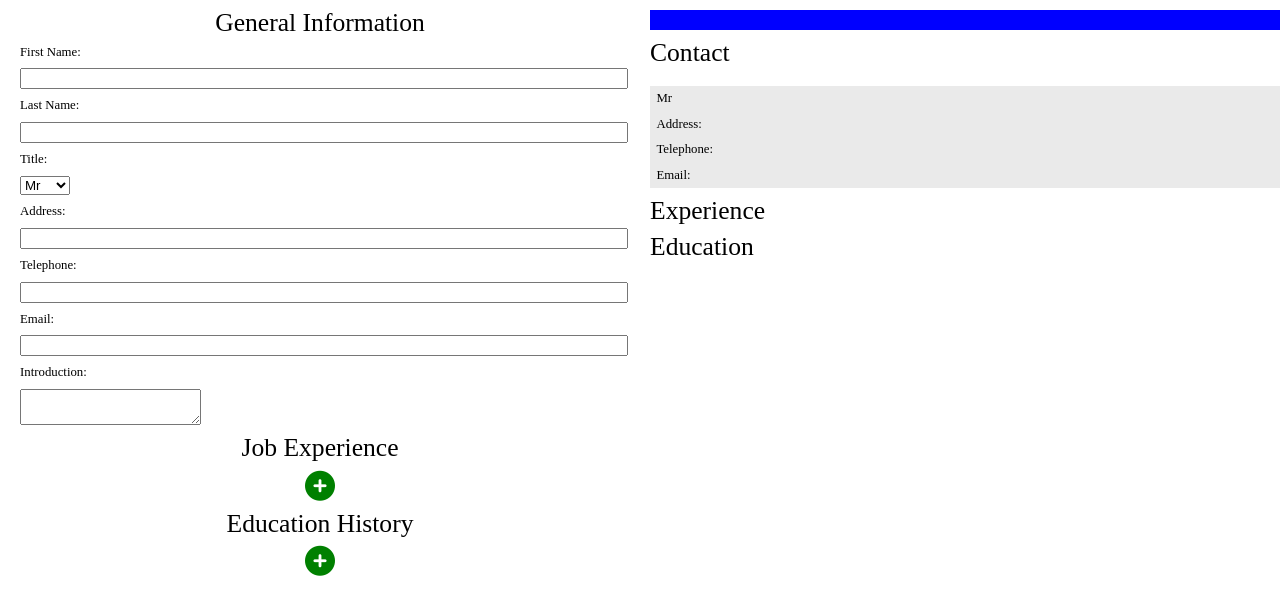
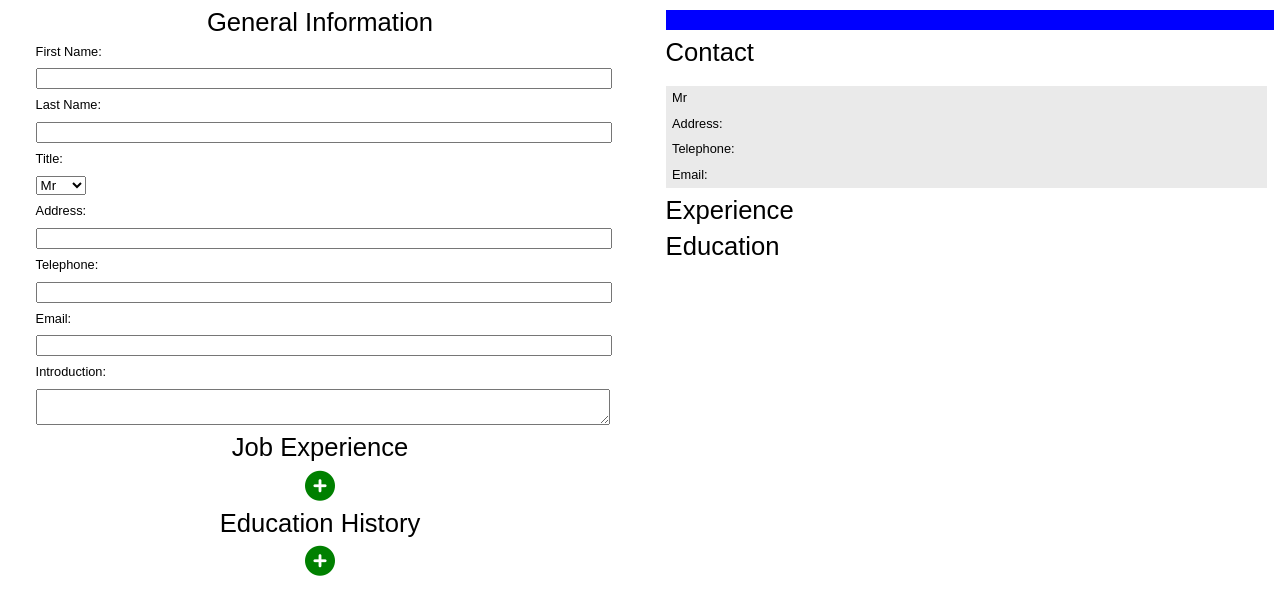
Before and after one commit to aaronkg1/cv-project, a React (Create React App) app: page / in a window 1280 px wide. Shown: the top 614 px of the page. Built offline with nearby package versions, Linux system fonts and the light colour scheme.

Commit message:
Package updates

```diff
--- a/package.json
+++ b/package.json
@@ -6,6 +6,7 @@
     "@testing-library/jest-dom": "^5.16.4",
     "@testing-library/react": "^13.2.0",
     "@testing-library/user-event": "^13.5.0",
+    "date-fns": "^2.28.0",
     "lodash": "^4.17.21",
     "react": "^18.1.0",
     "react-dom": "^18.1.0",
--- a/src/styles/forms.css
+++ b/src/styles/forms.css
@@ -20,3 +20,7 @@
 input {
   width: 100%;
 }
+
+textarea {
+  width: 100%;
+}
--- a/src/styles/index.css
+++ b/src/styles/index.css
@@ -122,10 +122,12 @@ table {
   border-collapse: collapse;
   border-spacing: 0;
 }
+@import url("https://fonts.googleapis.com/css2?family=Manrope:wght@200;300;400;500;600;700;800&display=swap");
 
 :root {
   font-size: 1vw;
   box-sizing: border-box;
+  font-family: "Manrope", sans-serif;
 }
 
 .main-container {
@@ -135,7 +137,7 @@ table {
 
 .half-page {
   width: 50%;
-  padding: 10px 10px 10px 10px;
+  padding: 10px 2rem 10px 2rem;
 }
 
 h1 {
--- /dev/null
+++ b/src/utilities/capitalise-all-words.js
@@ -0,0 +1,14 @@
+import _ from "lodash";
+
+function capitalise(string) {
+  const splitString = string.toLowerCase().split(" ");
+  const capitalisedArray = [];
+
+  for (let i = 0; i < splitString.length; i++) {
+    const capitalisedWord = _.capitalize(splitString[i]);
+    capitalisedArray.push(capitalisedWord);
+  }
+  return capitalisedArray.join(" ");
+}
+
+export default capitalise;
```
Also changed, not shown: 1 other file (tests, documents, lock files or other folders).
